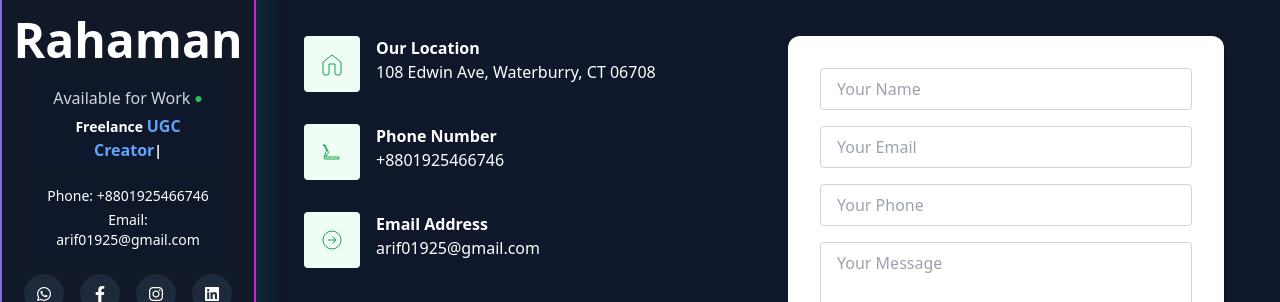
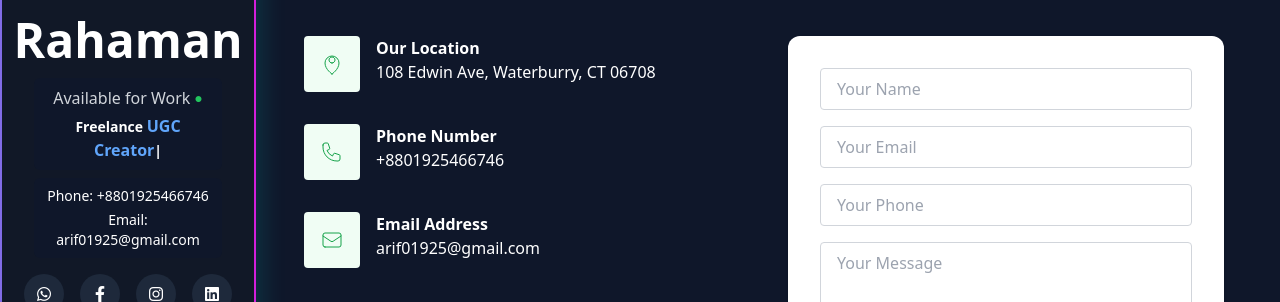
Before and after one commit to Arif01925/Portfolio, a Nuxt app: page /frontend/contact in a window 1280 px wide. Shown: the part 288-590 px from the top of the page. Built offline with nearby package versions, Linux system fonts and the light colour scheme.

Commit message:
icon changes

```diff
--- a/pages/frontend/contact.vue
+++ b/pages/frontend/contact.vue
@@ -8,7 +8,7 @@
       <div class="space-y-8">
         <div class="flex items-start gap-4">
           <div class="bg-green-50 p-4 rounded">
-            <svg class="w-6 h-6 text-green-600" fill="none" stroke="currentColor" viewBox="0 0 24 24"><path d="M3 10l9-7 9 7v11a2 2 0 01-2 2h-2a2 2 0 01-2-2V12H9v9a2 2 0 01-2 2H5a2 2 0 01-2-2V10z"/></svg>
+            <svg xmlns="http://www.w3.org/2000/svg"  class="w-6 h-6 text-green-600"    fill="none" viewBox="0 0 24 24" stroke="currentColor" stroke-width="1">  <path stroke-linecap="round" stroke-linejoin="round" d="M12 11c1.657 0 3-1.343 3-3s-1.343-3-3-3-3            1.343-3 3 1.343 3 3 3z" /> <path stroke-linecap="round" stroke-linejoin="round"    d="M12 22s7-4.5 7-11a7 7 0 10-14 0c0 6.5 7 11 7 11z" />  </svg>
           </div>
           <div>
             <h3 class="font-semibold">Our Location</h3>
@@ -18,17 +18,17 @@
 
         <div class="flex items-start gap-4">
           <div class="bg-green-50 p-4 rounded">
-            <svg class="w-6 h-6 text-green-600" fill="none" stroke="currentColor" viewBox="0 0 24 24"><path d="M3 5h2l3.6 7.59L5.25 17H19v2H5.25a1.25 1.25 0 01-1.2-1.6L6.6 10.4 4 5z"/></svg>
+            <svg xmlns="http://www.w3.org/2000/svg"  class="w-6 h-6 text-green-600"  fill="none"   viewBox="0 0 24 24" stroke="currentColor"  stroke-width="1">  <path stroke-linecap="round" stroke-linejoin="round"    d="M3 5a2 2 0 012-2h2.28a1 1 0 01.948.684l1.5 4.5a1 1 0 01-.502 1.21l-2.257 1.13a11.042 11.042 0 005.516 5.516l1.13-2.257a1 1 0 011.21-.502l4.5 1.5a1 1 0 01.684.949V19a2 2 0 01-2 2h-1C9.163 21 3 14.837 3 7V5z" />  </svg>
           </div>
           <div>
             <h3 class="font-semibold">Phone Number</h3>
             <p>+8801925466746</p>
           </div>
         </div>
-
         <div class="flex items-start gap-4">
           <div class="bg-green-50 p-4 rounded">
-            <svg class="w-6 h-6 text-green-600" fill="none" stroke="currentColor" viewBox="0 0 24 24"><path d="M16 12H8m8 0l-3.5-3.5M16 12l-3.5 3.5M21 12a9 9 0 11-18 0 9 9 0 0118 0z"/></svg>
+            <svg xmlns="http://www.w3.org/2000/svg" class="w-6 h-6 text-green-600" fill="none" viewBox="0 0 24 24" stroke="currentColor" stroke-width="1">  <path stroke-linecap="round" stroke-linejoin="round"     d="M3 8l7.89 5.26a2 2 0 002.22 0L21 8M5 19h14a2 2 0 002-2V7a2 2 0 00-2-2H5a2 2 0 00-2 2v10a2 2 0 002 2z" /> </svg>
+
           </div>
           <div>
             <h3 class="font-semibold">Email Address</h3>
```
